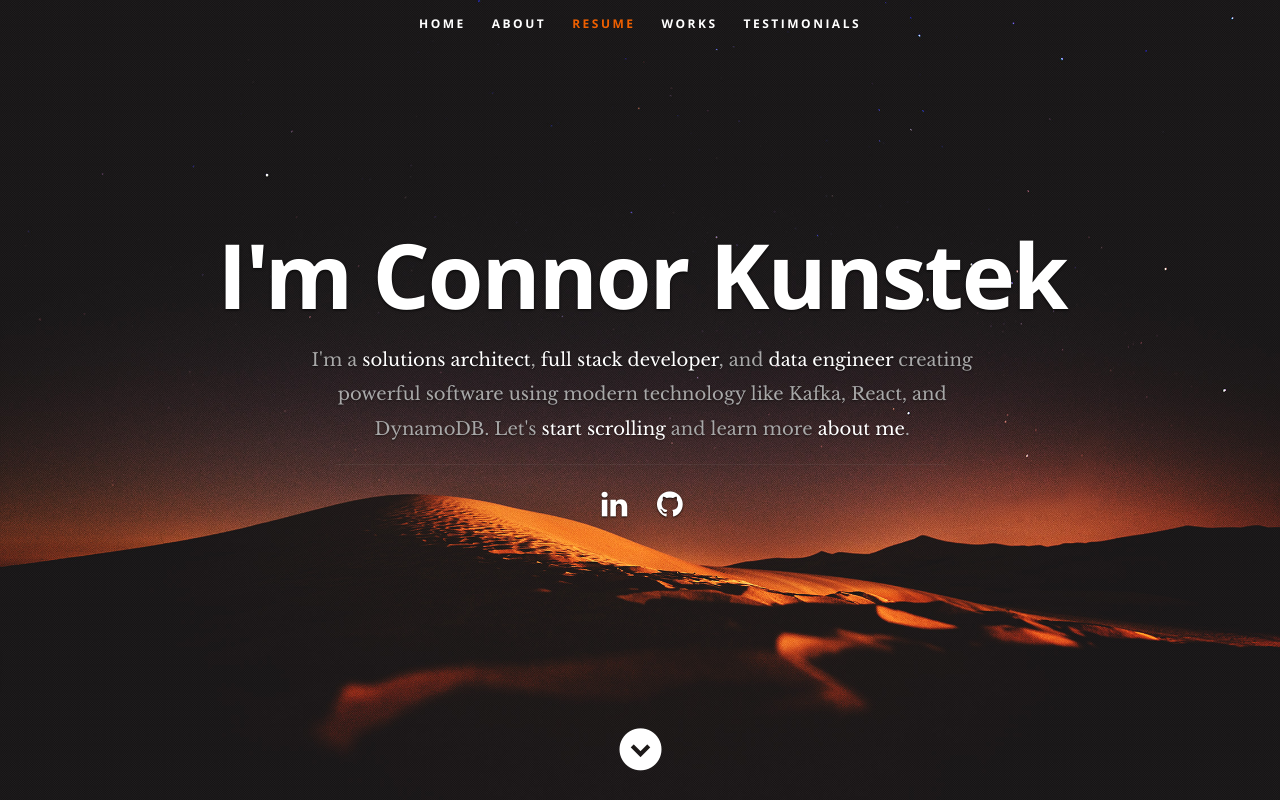
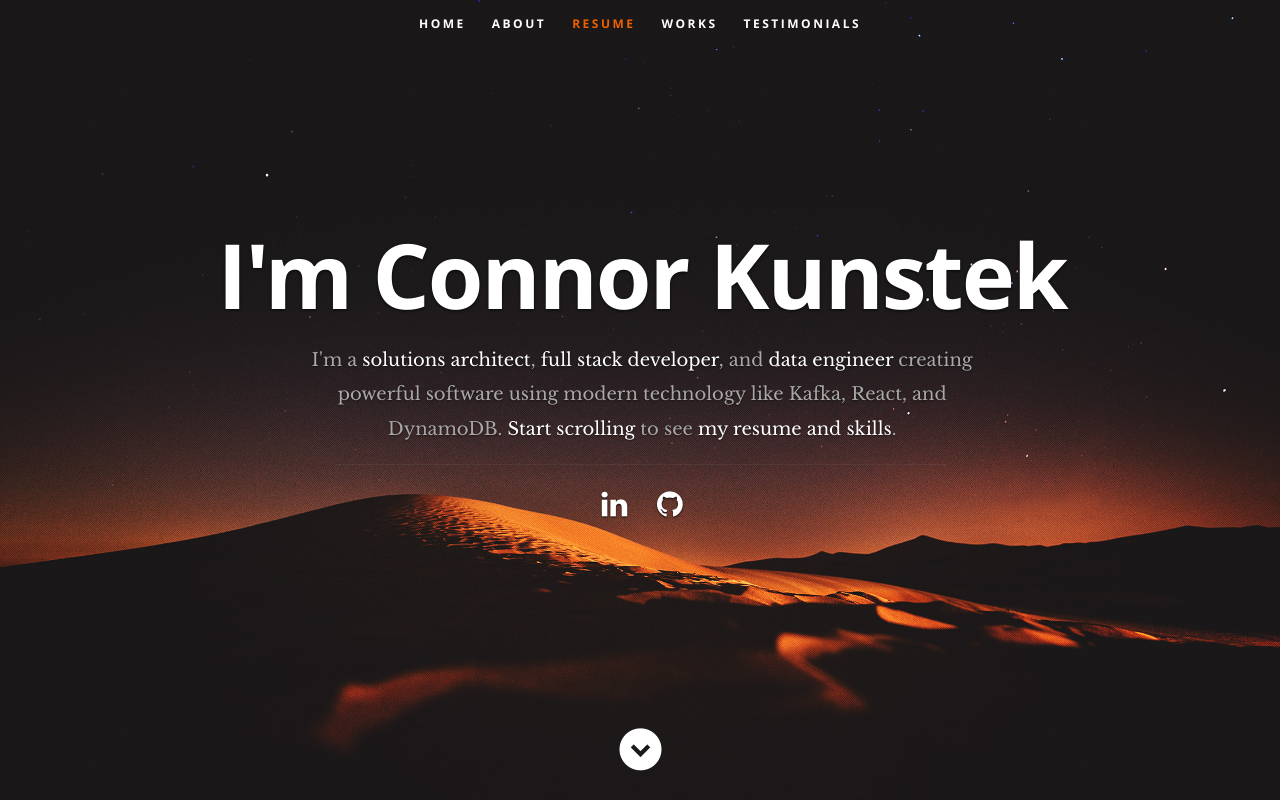
Before and after one commit to ConnorKunstek/ReactPersonalWebsite, a React (Create React App) app: page / in a window 1280 px wide. Shown: the top 800 px of the page. Built offline with nearby package versions, Linux system fonts and the light colour scheme.

Commit message:
testing server git

```diff
--- a/src/components/header/header.js
+++ b/src/components/header/header.js
@@ -20,7 +20,7 @@ export default class Header extends Component {
                 <div className="banner-text">
                   <h1 className="responsive-headline">I'm {resumeData.name}</h1>
                   <h3>I'm a <span>solutions architect</span>, <span>full stack developer</span>, and <span>data engineer</span> creating powerful
-                  software using modern technology like Kafka, React, and DynamoDB.  Let's <a className="smoothscroll" href="#about">start scrolling </a> and learn more <a className="smoothscroll" href="#about">about me</a>.</h3>
+                  software using modern technology like Kafka, React, and DynamoDB.  <a className="smoothscroll" href="#about">Start scrolling </a> to see <a className="smoothscroll" href="#about">my resume and skills</a>.</h3>
                   <hr />
                   <ul className="social">
                     <li><a href="https://www.linkedin.com/in/connor-kunstek-3833a3106/" target="_blank"><i className="fa fa-linkedin" /></a></li>
```
